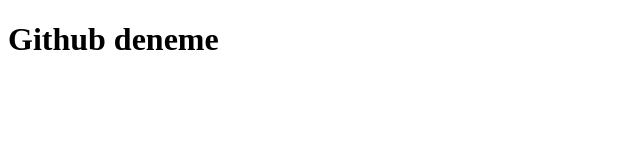
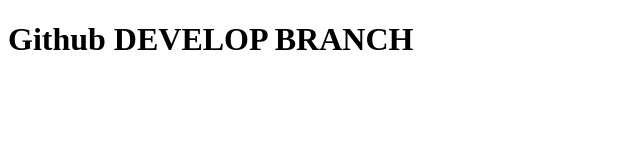
Before and after one commit to muratcansahn/githubdeneme, a plain HTML site: page index.html in a window 1280 px wide. Shown: the whole page, without its empty margins (0-640 px from the left). Drawn offline with Linux system fonts and the light colour scheme.

Commit message:
develop branch

```diff
--- a/index.html
+++ b/index.html
@@ -7,6 +7,6 @@
     <title>Document</title>
   </head>
   <body>
-    <h1>Github deneme</h1>
+    <h1>Github DEVELOP BRANCH</h1>
   </body>
 </html>
```
